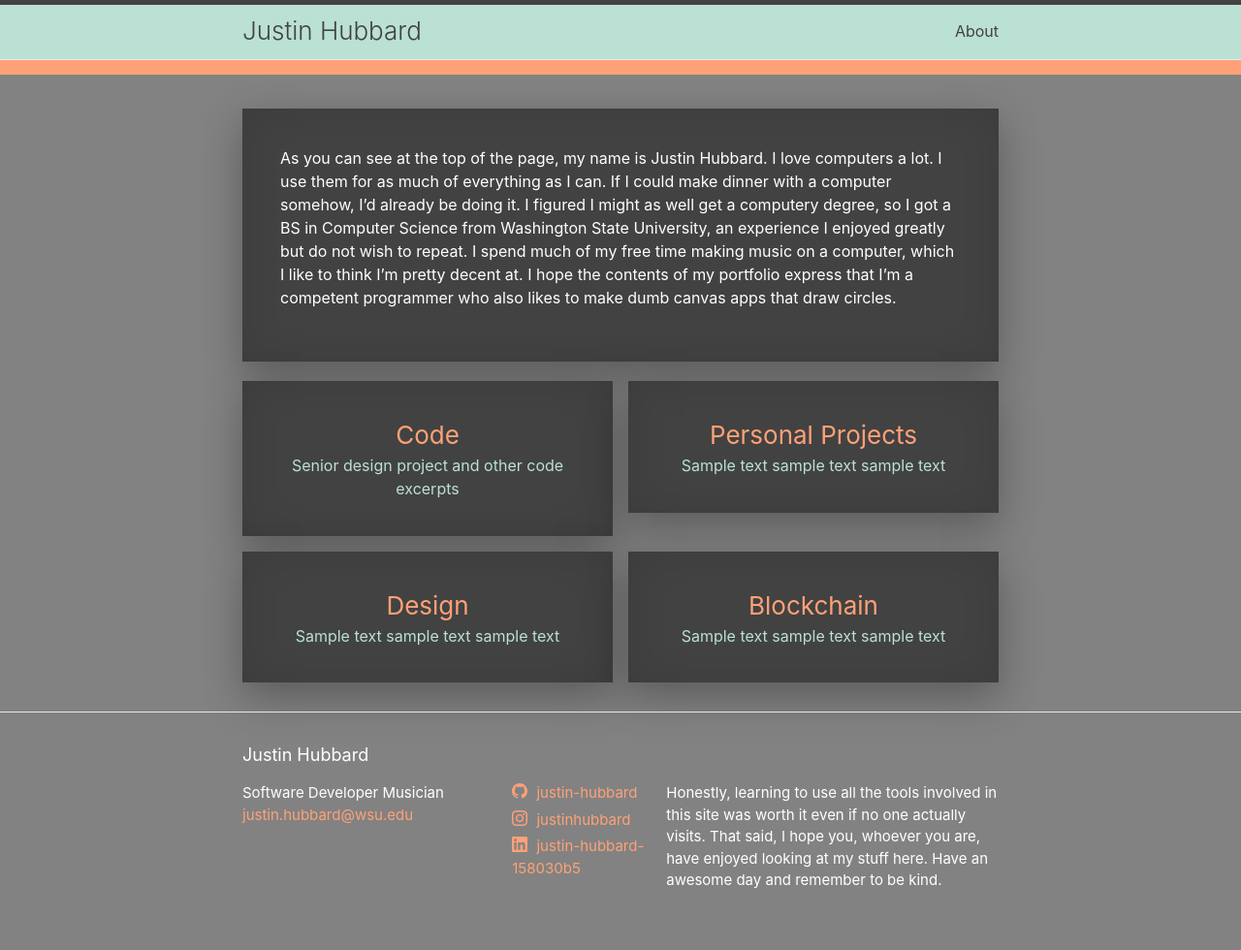
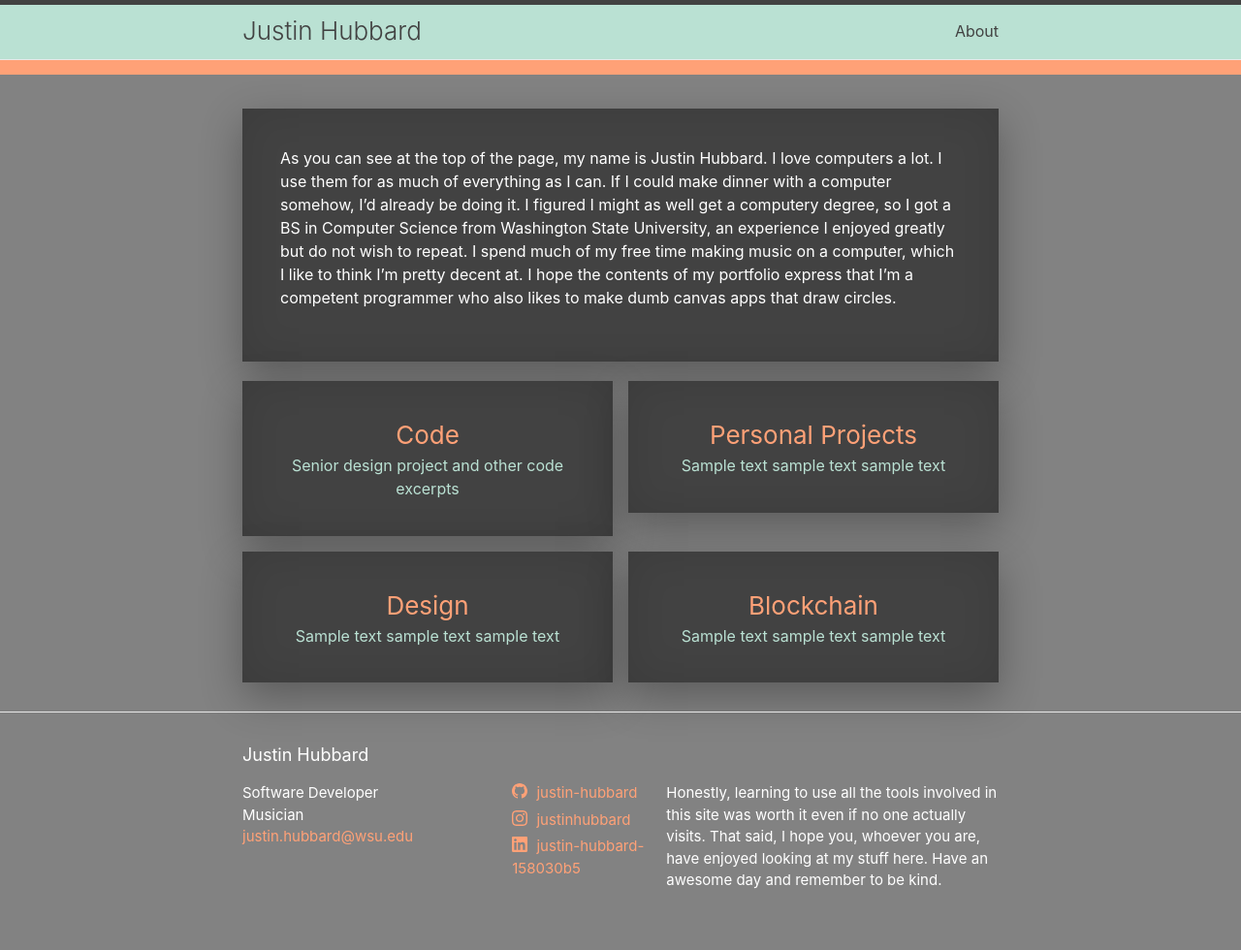
Before and after one commit to justin-hubbard/justin-hubbard.github.io, a Jekyll site: the page built from index.md, in a window 1280 px wide. Shown: the whole page at 97% size. Built offline with Jekyll 4.4.1, drawn with Linux system fonts in a browser that asks for light colours.

Commit message:
Footer Changes
- new li
- changed footer heading margin

```diff
--- a/_includes/footer.html
+++ b/_includes/footer.html
@@ -10,8 +10,10 @@
         <ul class="contact-list">
           <li class="p-name">
             Software Developer
+          </li>
+          <li class="p-name">
             Musician
-            </li>
+          </li>
             {%- if site.email -%}
             <li><a class="u-email" href="mailto:{{ site.email }}">{{ site.email }}</a></li>
             {%- endif -%}
--- a/_sass/minima/_layout.scss
+++ b/_sass/minima/_layout.scss
@@ -116,7 +116,7 @@
 
 .footer-heading {
   @include relative-font-size(1.125);
-  margin-bottom: $spacing-unit / 2;
+  //margin-bottom: $spacing-unit / 2;
 }
 
 .contact-list,
```
